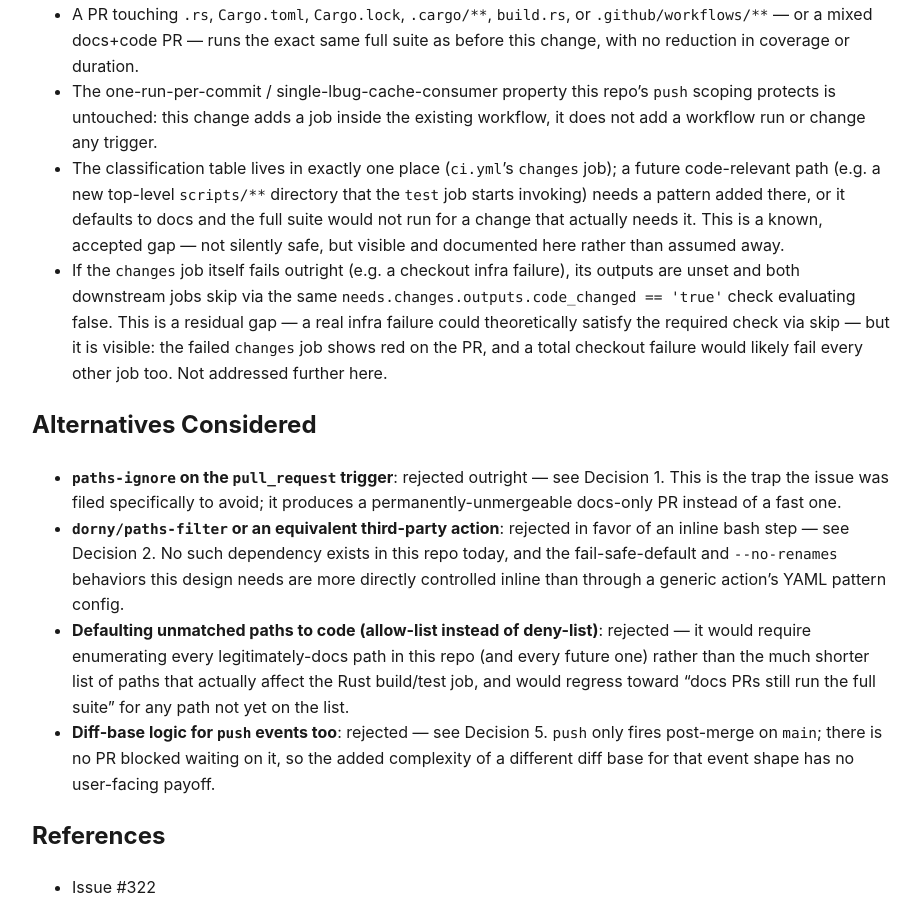
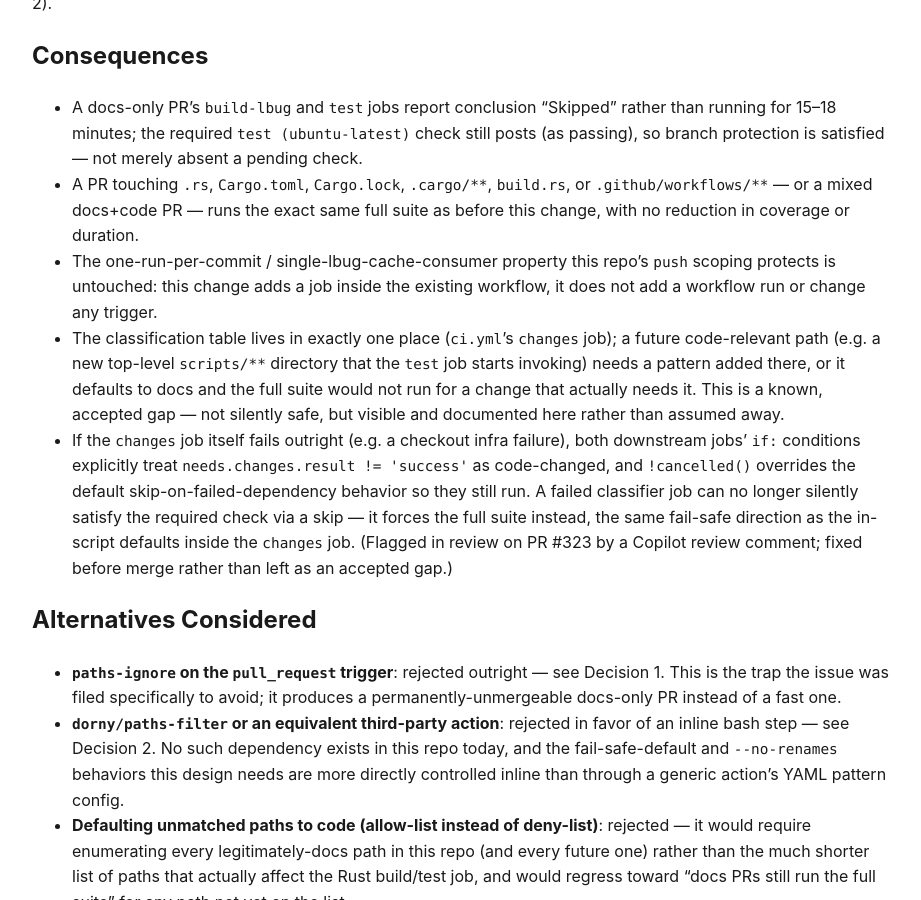
Before and after one commit to verveguy/liminis-context-graph, a Jekyll site: the page built from docs/adr/0322-ci-docs-only-fast-path.md, in a window 1280 px wide and 900 px high, scrolled down 2766 px. Shown: the whole window, without its empty margins (178-1099 px from the left). Built offline with Jekyll 4.4.1, drawn with Linux system fonts in a browser that asks for light colours; our own code applies the rules of GitHub Pages for plain Markdown files; some of the changed text lies outside the part shown.

Commit message:
Fix review finding: changes job failure could silently satisfy required check
Copilot review comment on PR #323 (ci.yml lines 101/142): if the `changes`
classifier job fails outright (e.g. checkout infra failure), its output is
unset and `needs.changes.outputs.code_changed == 'true'` evaluates false,
skipping build-lbug/test instead of running the full suite — satisfying
the required test (ubuntu-latest) check via a skip even on a PR that was
never actually classified.

Add `!cancelled() && needs.changes.result != 'success'` to both jobs' `if:`
conditions so a failed classifier is treated as code-changed (same
fail-safe direction as the in-script defaults), and override the default
skip-on-failed-dependency behavior so they still run. Updated ADR-0322 to
reflect the closed gap instead of describing it as an accepted risk.

```diff
--- a/docs/adr/0322-ci-docs-only-fast-path.md
+++ b/docs/adr/0322-ci-docs-only-fast-path.md
@@ -60,6 +60,15 @@ fetch`/`git diff` failure (rare infra hiccup, e.g. GitHub's `uploadpack
 .allowReachableSHA1InWant` support behaving unexpectedly for an arbitrary commit SHA)
 must never silently satisfy the required check by skipping; the conservative failure
 mode is always "run the suite unnecessarily," never "skip it unnoticed."
+
+The same fail-safe direction extends one level up: `build-lbug` and `test`'s `if:`
+conditions also treat the `changes` *job* failing outright (not just its script logic
+returning an error) as code-changed, via `needs.changes.result != 'success'` combined
+with `!cancelled()` to override the default skip-on-failed-dependency behavior. Without
+this, a checkout infra failure in `changes` would leave its output unset, both
+downstream jobs would evaluate `needs.changes.outputs.code_changed == 'true'` as false,
+and skip — silently satisfying the required check for a PR whose diff was never actually
+classified.
 
 ### 4. Classification is a deny-list keyed on what actually affects the Rust build/test job
 
@@ -125,12 +134,14 @@ exactly the case this issue promises not to touch (FR-003/User Story 2).
   job starts invoking) needs a pattern added there, or it defaults to docs and the full
   suite would not run for a change that actually needs it. This is a known, accepted
   gap — not silently safe, but visible and documented here rather than assumed away.
-- If the `changes` job itself fails outright (e.g. a checkout infra failure), its
-  outputs are unset and both downstream jobs skip via the same
-  `needs.changes.outputs.code_changed == 'true'` check evaluating false. This is a
-  residual gap — a real infra failure could theoretically satisfy the required check via
-  skip — but it is visible: the failed `changes` job shows red on the PR, and a total
-  checkout failure would likely fail every other job too. Not addressed further here.
+- If the `changes` job itself fails outright (e.g. a checkout infra failure), both
+  downstream jobs' `if:` conditions explicitly treat `needs.changes.result != 'success'`
+  as code-changed, and `!cancelled()` overrides the default skip-on-failed-dependency
+  behavior so they still run. A failed classifier job can no longer silently satisfy the
+  required check via a skip — it forces the full suite instead, the same fail-safe
+  direction as the in-script defaults inside the `changes` job. (Flagged in review on
+  PR #323 by a Copilot review comment; fixed before merge rather than left as an
+  accepted gap.)
 
 ## Alternatives Considered
 
```
Also changed, not shown: .github/workflows/ci.yml.
